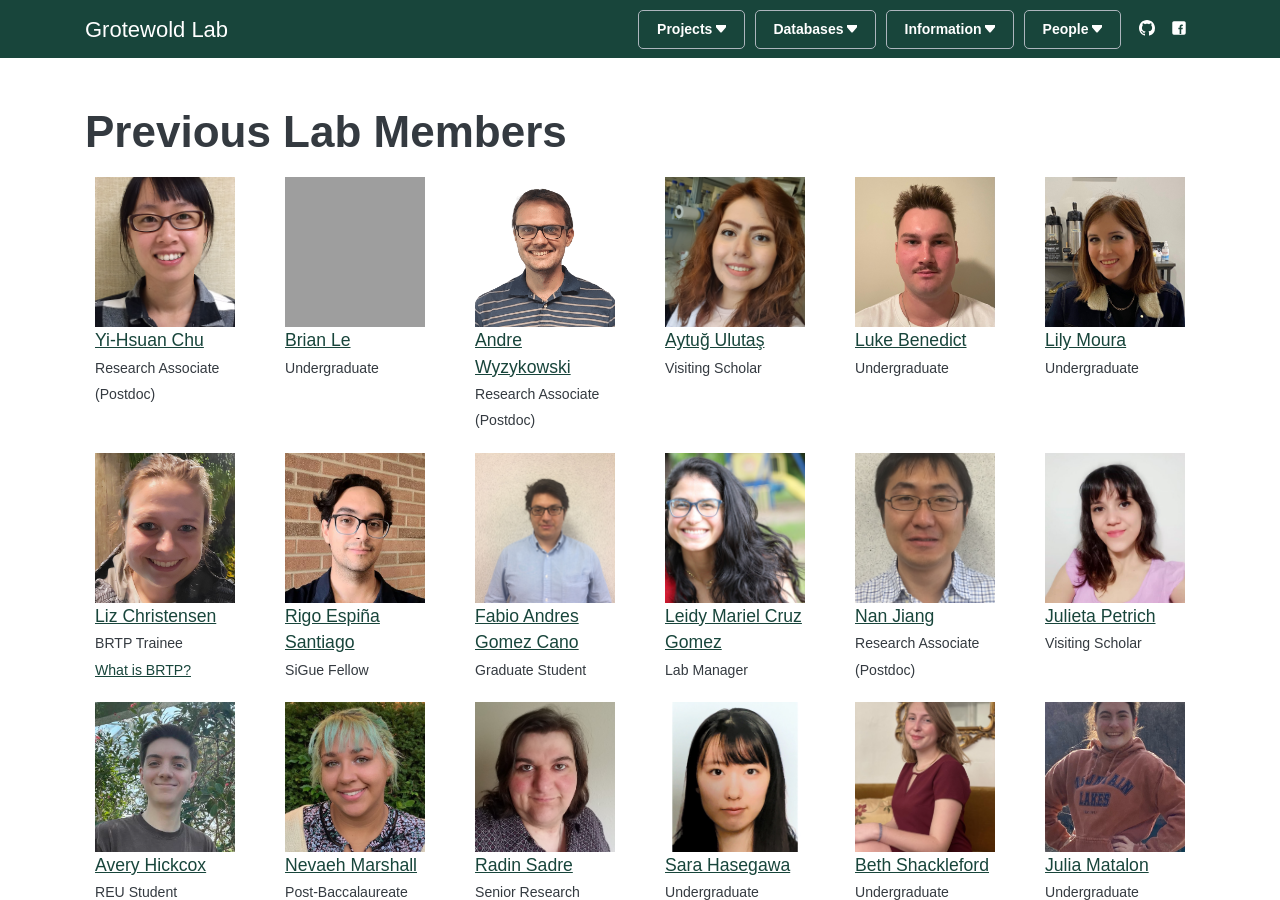
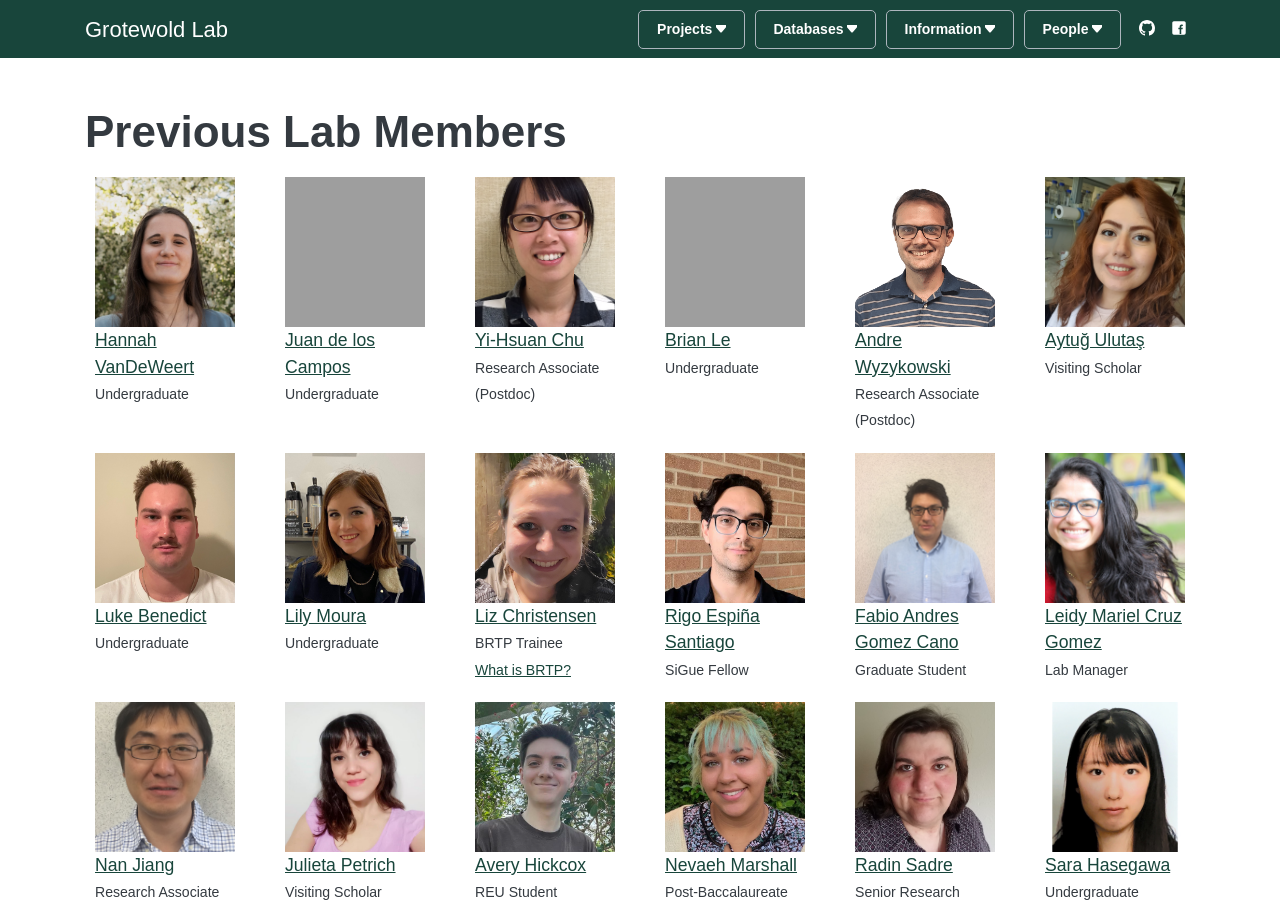
Before and after one commit to grotewold-lab/grotewold-lab.github.io, a Jekyll site: the page built from pastpeople.md, in a window 1280 px wide and 900 px high. Built offline with Jekyll 4.4.1, drawn with Linux system fonts in a browser that asks for light colours; part of the change alters nothing that is shown; grey boxes are pictures that could not be loaded.

Commit message:
Update _config.yml

```diff
--- a/_config.yml
+++ b/_config.yml
@@ -97,11 +97,11 @@ current_members:
   - people/tatiana-garcia.md
 
 current_undergrads:
-  - people/hannah-vandeweert.md
-  - people/juan-de-los-campos.md
 
 
 former_members:
+  - people/hannah-vandeweert.md
+  - people/juan-de-los-campos.md
   - people/yi-hsuan-chu.md
   - people/brian-le.md
   - people/andre-wyzykowski.md
```
